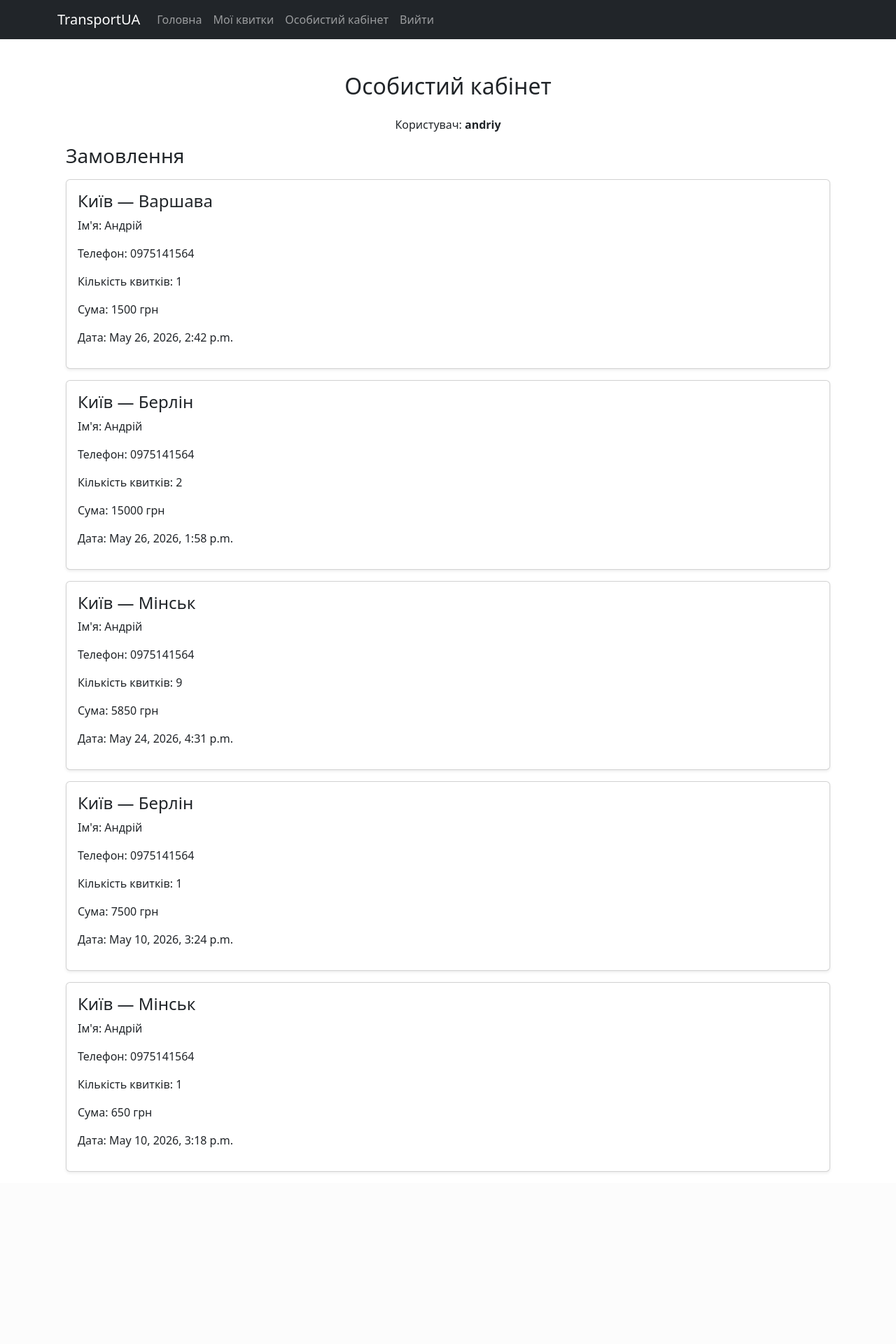
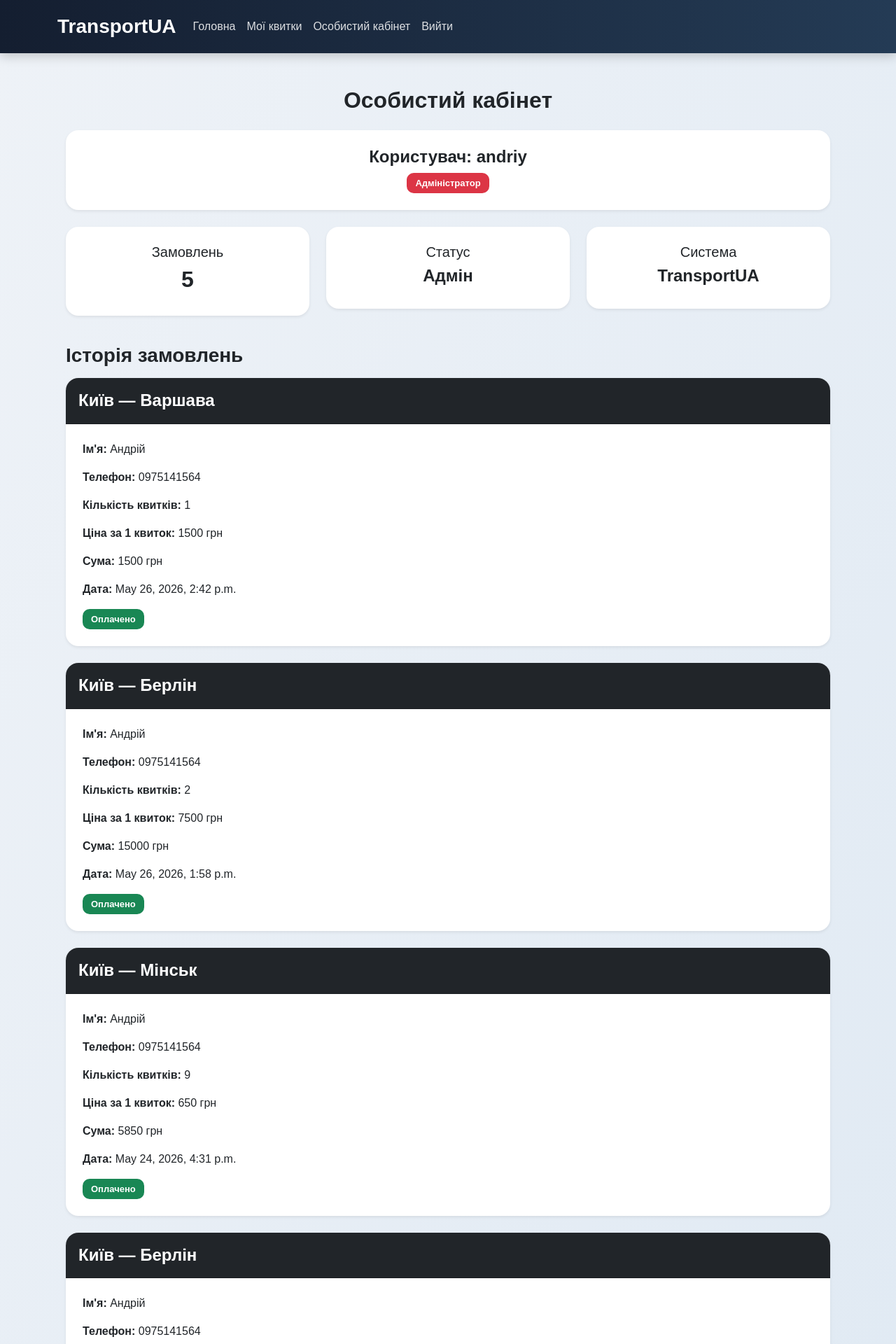
Before and after one commit to volkovandrij88-dev/Python_Labs, a Django app: page /blog/profile/ in a window 1280 px wide. Shown: the top 1920 px of the page at 70% size. Before the commit the page ends 1674 px from the top, so only its background shows below. Run offline with Django 5.2, Linux system fonts and the light colour scheme; a user stored in the database is signed in; data comes from the database, SQL or seed files in the repository; both versions use the stored data as it was after the commit.

Commit message:
Final transport site update

```diff
--- a/my_labs/my_project_new/blog/templates/blog/base.html
+++ b/my_labs/my_project_new/blog/templates/blog/base.html
@@ -6,6 +6,110 @@
 
     <link href="https://cdn.jsdelivr.net/npm/bootstrap@5.3.0/dist/css/bootstrap.min.css"
           rel="stylesheet">
+    <style>
+
+body {
+    background: linear-gradient(to bottom right, #eef2f7, #dfe9f3);
+    font-family: Arial, sans-serif;
+    min-height: 100vh;
+}
+
+.navbar {
+    background: linear-gradient(90deg, #141e30, #243b55) !important;
+    box-shadow: 0 4px 15px rgba(0,0,0,0.2);
+    padding-top: 12px;
+    padding-bottom: 12px;
+}
+
+.navbar-brand {
+    font-size: 28px;
+    font-weight: bold;
+    color: white !important;
+}
+
+.nav-link {
+    color: rgba(255,255,255,0.85) !important;
+    transition: 0.2s;
+}
+
+.nav-link:hover {
+    color: white !important;
+    transform: translateY(-1px);
+}
+
+.card {
+    border: none;
+    border-radius: 18px;
+    overflow: hidden;
+    transition: 0.3s;
+    box-shadow: 0 6px 20px rgba(0,0,0,0.08);
+}
+
+.card:hover {
+    transform: translateY(-6px);
+    box-shadow: 0 15px 35px rgba(0,0,0,0.15);
+}
+
+.card-header {
+    padding: 18px;
+    font-size: 20px;
+}
+
+.card-body {
+    padding: 24px;
+}
+
+.btn {
+    border-radius: 12px;
+    font-weight: 600;
+    padding: 10px 18px;
+}
+
+.btn-primary {
+    background: linear-gradient(90deg, #0066ff, #0051cc);
+    border: none;
+}
+
+.btn-primary:hover {
+    background: linear-gradient(90deg, #0051cc, #003d99);
+}
+
+.btn-outline-primary:hover {
+    transform: scale(1.03);
+}
+
+.form-control {
+    border-radius: 12px;
+    padding: 12px;
+}
+
+.badge {
+    padding: 8px 12px;
+    font-size: 13px;
+    border-radius: 10px;
+}
+
+h1, h2, h3, h4 {
+    font-weight: bold;
+}
+
+.container {
+    animation: fadeIn 0.4s ease;
+}
+
+@keyframes fadeIn {
+    from {
+        opacity: 0;
+        transform: translateY(8px);
+    }
+
+    to {
+        opacity: 1;
+        transform: translateY(0);
+    }
+}
+
+</style>
 </head>
 
 <body>
--- a/my_labs/my_project_new/blog/templates/blog/profile.html
+++ b/my_labs/my_project_new/blog/templates/blog/profile.html
@@ -2,27 +2,88 @@
 
 {% block content %}
 
-<div class="container mt-5">
+<div class="container mt-4">
+
     <h2 class="text-center mb-4">Особистий кабінет</h2>
 
-    <p class="text-center">Користувач: <b>{{ request.user.username }}</b></p>
+    <div class="card shadow-sm mb-4">
+        <div class="card-body text-center">
+            <h4>Користувач: {{ request.user.username }}</h4>
 
-    <h3 class="mb-3">Замовлення</h3>
+            {% if request.user.is_superuser %}
+                <span class="badge bg-danger">Адміністратор</span>
+            {% else %}
+                <span class="badge bg-primary">Користувач</span>
+            {% endif %}
+        </div>
+    </div>
+
+    <div class="row mb-4">
+
+        <div class="col-md-4 mb-3">
+            <div class="card shadow-sm text-center">
+                <div class="card-body">
+                    <h5>Замовлень</h5>
+                    <h2>{{ tickets.count }}</h2>
+                </div>
+            </div>
+        </div>
+
+        <div class="col-md-4 mb-3">
+            <div class="card shadow-sm text-center">
+                <div class="card-body">
+                    <h5>Статус</h5>
+                    {% if request.user.is_superuser %}
+                        <h4>Адмін</h4>
+                    {% else %}
+                        <h4>Клієнт</h4>
+                    {% endif %}
+                </div>
+            </div>
+        </div>
+
+        <div class="col-md-4 mb-3">
+            <div class="card shadow-sm text-center">
+                <div class="card-body">
+                    <h5>Система</h5>
+                    <h4>TransportUA</h4>
+                </div>
+            </div>
+        </div>
+
+    </div>
+
+    <h3 class="mb-3">Історія замовлень</h3>
 
     {% for ticket in tickets %}
-        <div class="card shadow-sm mb-3">
-            <div class="card-body">
-                <h4>{{ ticket.route.from_city }} — {{ ticket.route.to_city }}</h4>
-                <p>Ім'я: {{ ticket.name }}</p>
-                <p>Телефон: {{ ticket.phone }}</p>
-                <p>Кількість квитків: {{ ticket.count }}</p>
-                <p>Сума: {{ ticket.total_price }} грн</p>
-                <p>Дата: {{ ticket.created_at }}</p>
-            </div>
+
+    <div class="card shadow-sm mb-4">
+        <div class="card-header bg-dark text-white">
+            <h4 class="mb-0">
+                {{ ticket.route.from_city }} — {{ ticket.route.to_city }}
+            </h4>
         </div>
+
+        <div class="card-body">
+            <p><b>Ім'я:</b> {{ ticket.name }}</p>
+            <p><b>Телефон:</b> {{ ticket.phone }}</p>
+            <p><b>Кількість квитків:</b> {{ ticket.count }}</p>
+            <p><b>Ціна за 1 квиток:</b> {{ ticket.route.price }} грн</p>
+            <p><b>Сума:</b> {{ ticket.total_price }} грн</p>
+            <p><b>Дата:</b> {{ ticket.created_at }}</p>
+
+            <span class="badge bg-success">Оплачено</span>
+        </div>
+    </div>
+
     {% empty %}
-        <p class="text-center">Замовлень ще немає.</p>
+
+    <div class="alert alert-warning text-center">
+        Замовлень ще немає.
+    </div>
+
     {% endfor %}
+
 </div>
 
 {% endblock %}
--- a/my_labs/my_project_new/blog/views.py
+++ b/my_labs/my_project_new/blog/views.py
@@ -48,6 +48,9 @@ def buy_ticket(request, route_id):
         if name and phone and count:
             count = int(count)
 
+            if count < 1 or count > 10:
+                return redirect("buy_ticket", route_id=route.id)
+
             TicketOrder.objects.create(
                 user=request.user,
                 route=route,
@@ -71,15 +74,31 @@ def buy_ticket(request, route_id):
 
                     p = canvas.Canvas(pdf_buffer)
 
-                    p.setFont("Helvetica-Bold", 22)
-                    p.drawString(100, 760, "TransportUA Ticket")
+                    p.setFont("Helvetica-Bold", 26)
+                    p.drawString(80, 770, "TransportUA")
+
+                    p.setFont("Helvetica", 12)
+                    p.drawString(80, 750, "Online bus ticket")
+
+                    p.line(80, 735, 520, 735)
+
+                    p.setFont("Helvetica-Bold", 18)
+                    p.drawString(80, 700, f"Route: {route.from_city} - {route.to_city}")
 
                     p.setFont("Helvetica", 14)
-                    p.drawString(100, 710, f"Route: Kyiv - {route.to_city}")
-                    p.drawString(100, 680, f"Ticket number: {ticket_number}")
-                    p.drawString(100, 650, f"Passenger: {name}")
-                    p.drawString(100, 620, f"Phone: {phone}")
-                    p.drawString(100, 590, f"Price: {route.price} UAH")
+                    p.drawString(80, 660, f"Ticket number: {ticket_number}")
+                    p.drawString(80, 630, f"Passenger: {name}")
+                    p.drawString(80, 600, f"Phone: {phone}")
+                    p.drawString(80, 570, f"Tickets in order: {count}")
+                    p.drawString(80, 540, f"Price: {route.price} UAH")
+
+                    p.line(80, 500, 520, 500)
+
+                    p.setFont("Helvetica-Bold", 14)
+                    p.drawString(80, 470, "Status: PAID")
+
+                    p.setFont("Helvetica", 10)
+                    p.drawString(80, 440, "Thank you for choosing TransportUA")
 
                     p.showPage()
                     p.save()
```
Also changed, not shown: my_labs/my_project_new/blog/templates/blog/buy_ticket.html (+6 -5 lines), my_labs/my_project_new/blog/templates/blog/index.html (+29 -37 lines), my_labs/my_project_new/blog/templates/blog/my_tickets.html (+23 -19 lines), my_labs/my_project_new/db.sqlite3.
